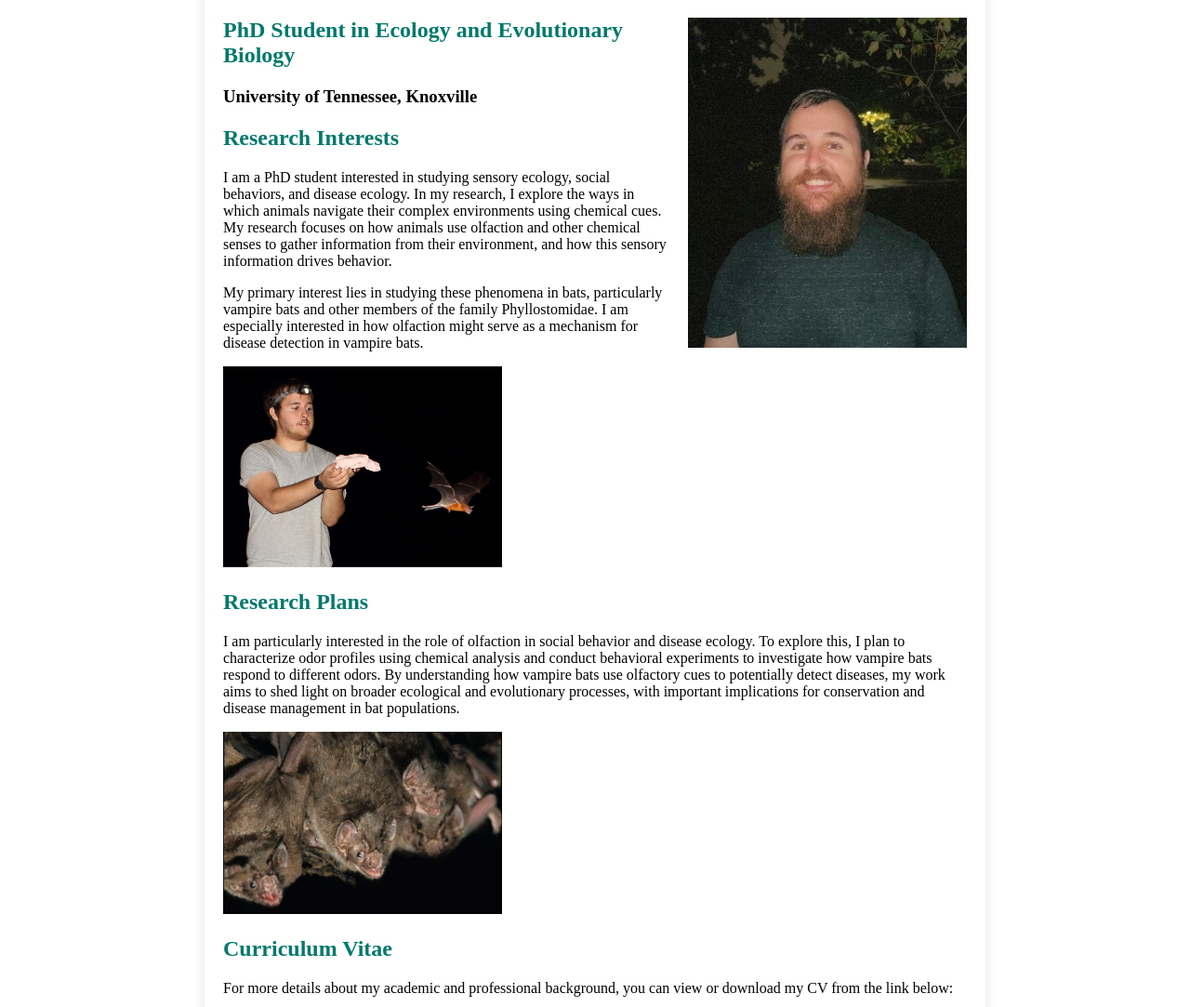
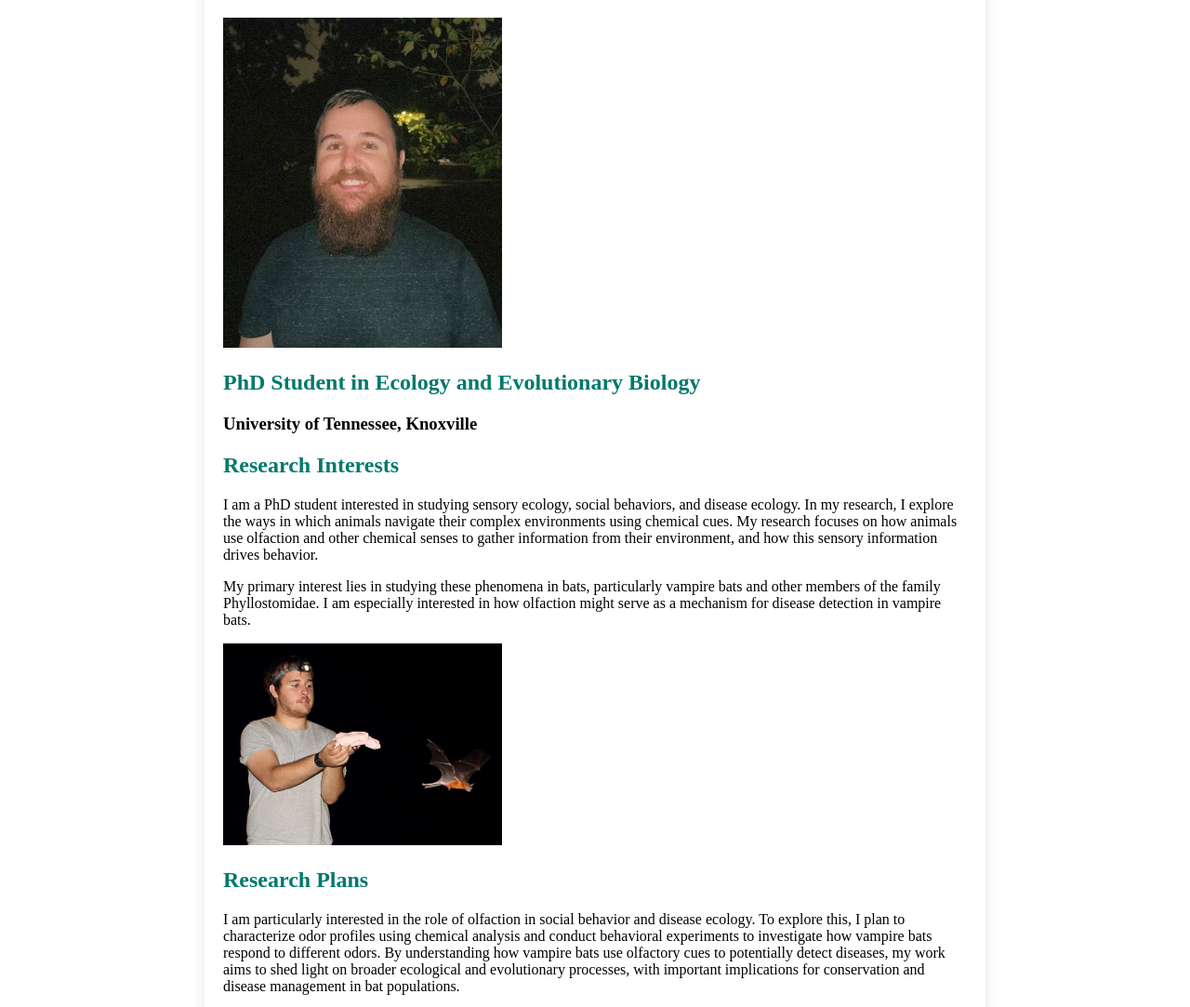
Before and after one commit to mandres5/mattandres, a plain HTML site: page docs/index.html in a window 1280 px wide. Shown: the part 147-1230 px from the top of the page at 93% size. Drawn offline with Linux system fonts and the light colour scheme.

Commit message:
Update index.html

```diff
--- a/docs/index.html
+++ b/docs/index.html
@@ -22,7 +22,7 @@
 
     <main>
          <h1>Matt Andres</h1>
-        <img src="images/Me2.jpeg" alt="Matt" class="float-right" width="300" height="auto">
+        <img src="images/Me2.jpeg" alt="Matt" width="300" height="auto">
 
         <h2>PhD Student in Ecology and Evolutionary Biology</h2>
         <h3>University of Tennessee, Knoxville</h3>
@@ -40,7 +40,7 @@
             <p>I am particularly interested in the role of olfaction in social behavior and disease ecology. To explore this, I plan to characterize odor profiles using chemical analysis and conduct behavioral experiments to investigate how vampire bats respond to different odors. By understanding how vampire bats use olfactory cues to potentially detect diseases, my work aims to shed light on broader ecological and evolutionary processes, with important implications for conservation and disease management in bat populations.</p>
         </section>
 
-         <img src="images/vampire-bat.jpeg" alt="Vampire Bats" width="300" height="auto">
+         <img src="images/vampire-bat.jpeg" alt="Vampire Bats" class="float-right" width="300" height="auto">
 
         <!-- Add a section for the CV link -->
         <section>
```
